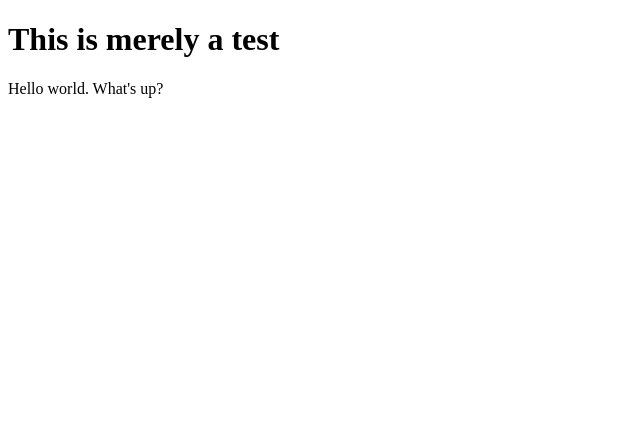
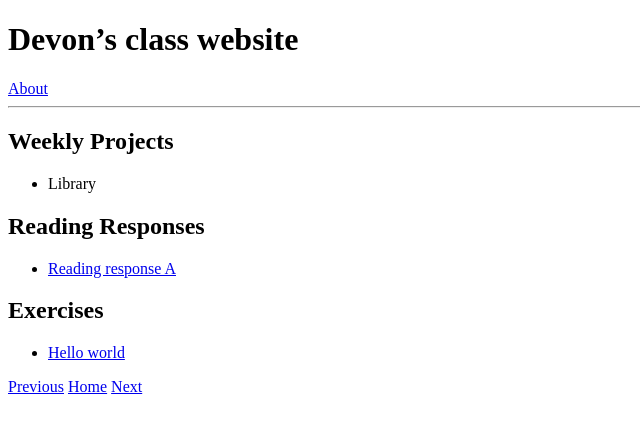
Before and after one commit to devmer2/interactive, a plain HTML site: page index.html in a window 1280 px wide. Shown: the whole page, without its empty margins (0-640 px from the left). Drawn offline with Linux system fonts and the light colour scheme.

Commit message:
added pages

```diff
--- a/index.html
+++ b/index.html
@@ -1,12 +1,31 @@
-
 <!DOCTYPE html>
 <html>
+
   <head>
     <meta charset="utf-8">
-    <title>Testing 123</title>
+    <title>???’s class website</title>
   </head>
+
   <body>
-    <h1>This is merely a test</h1>
-    Hello world. What's up?
+      <h1>Devon’s class website</h1>
+      <a href="about.html">About</a>
+      <hr>
+      <h2>Weekly Projects</h2>
+      <ul>
+        <li><a>Library</a></li>
+      </ul>
+      <h2>Reading Responses</h2>
+      <ul>
+        <li><a href="reading-responses/reading-response-a.html">Reading response A</a></li>
+      </ul>
+      <h2>Exercises</h2>
+      <ul>
+        <li><a href="exercises/hello-world.html">Hello world</a></li>
+      </ul>
+      <div id="webring">
+        <a href="https://kenteexy.github.io/Interactive/" class="previous">Previous</a>
+        <a href="https://devmer2.github.io/interactive/" class="home">Home</a>
+        <a href="http://summer2018-yale.matt-wolff.com/people" class="next">Next</a>
+      </div>
   </body>
 </html>
```
Also changed, not shown: about.html (added, +17 -0 lines), exercises/hello-world.html (added, +12 -0 lines), reading-responses/reading-response-a.html (added, +13 -0 lines).
